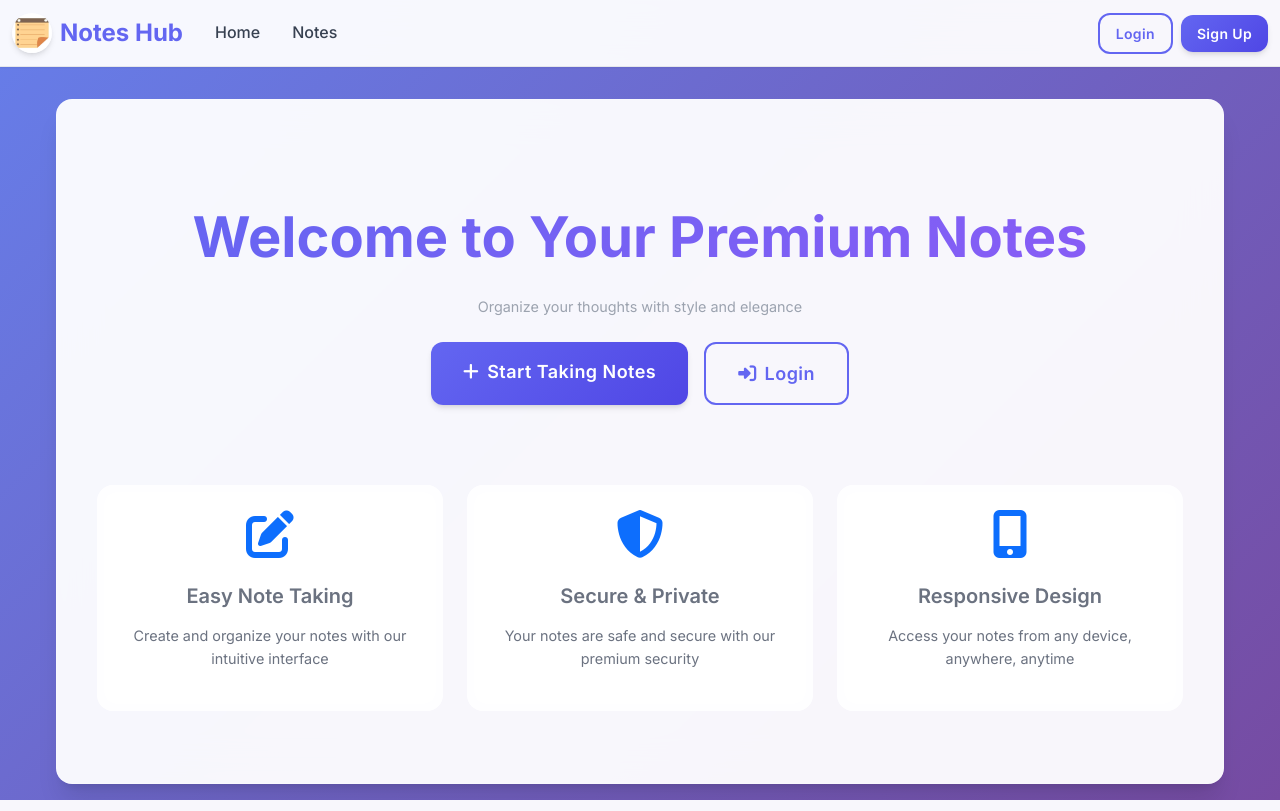
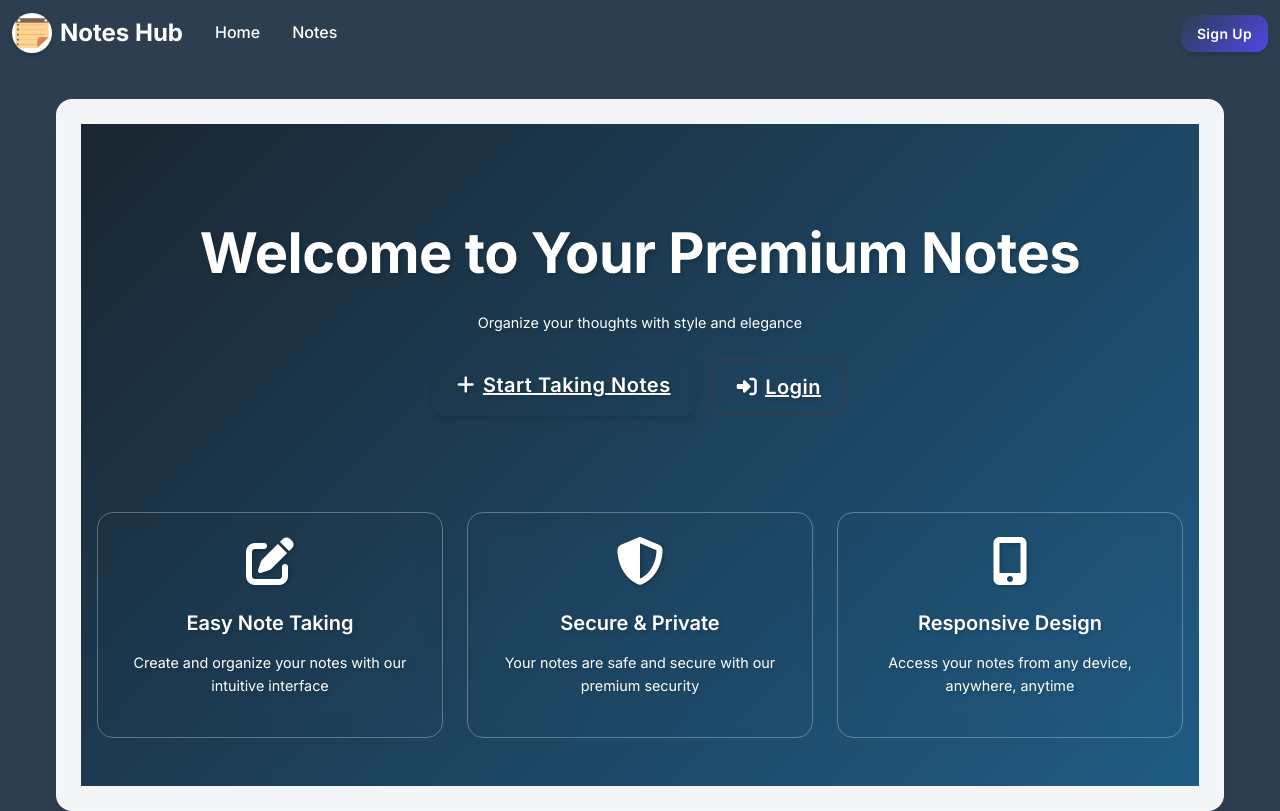
Before and after one commit to Dilip-dhakal/Note-Taker-Django, a Django app: page / in a window 1280 px wide. Run offline with Django 5.2, Linux system fonts and the light colour scheme.

Commit message:
Enhanced frontend

```diff
--- a/note_project/settings.py
+++ b/note_project/settings.py
@@ -112,8 +112,10 @@ USE_TZ = True
 # Static files (CSS, JavaScript, Images)
 # https://docs.djangoproject.com/en/5.2/howto/static-files/
 
-STATIC_URL = 'static/'
-STATICFILES_DIRS = [BASE_DIR/'static']
+STATIC_URL = '/static/'
+STATICFILES_DIRS = [
+    BASE_DIR / "static",
+]
 
 # Default primary key field type
 # https://docs.djangoproject.com/en/5.2/ref/settings/#default-auto-field
--- a/static/css/style.css
+++ b/static/css/style.css
@@ -2,13 +2,14 @@
 
 /* Import Google Fonts */
 @import url('https://fonts.googleapis.com/css2?family=Inter:wght@300;400;500;600;700&display=swap');
+@import url('../note_app/notes.css');
 
 /* CSS Variables for consistent theming */
 :root {
-    --primary-color: #6366f1;
+    --primary-color: #2c3e50;
     --primary-dark: #4f46e5;
-    --secondary-color: #8b5cf6;
-    --accent-color: #06b6d4;
+    --secondary-color: #3498db;
+    --accent-color: #e74c3c;
     --success-color: #10b981;
     --warning-color: #f59e0b;
     --danger-color: #ef4444;
@@ -42,7 +43,7 @@
 
 body {
     font-family: 'Inter', -apple-system, BlinkMacSystemFont, 'Segoe UI', Roboto, sans-serif;
-    background: linear-gradient(135deg, #667eea 0%, #764ba2 100%);
+    background: #2c3e50;
     min-height: 100vh;
     color: var(--gray-800);
     line-height: 1.6;
@@ -57,9 +58,9 @@ body {
 
 /* Enhanced Navbar */
 .navbar {
-    background: rgba(255, 255, 255, 0.95) !important;
+    background: #2c3e50 !important;
     backdrop-filter: blur(20px);
-    border-bottom: 1px solid var(--gray-200);
+    border-bottom: none !important;  /* Remove border */
     box-shadow: var(--shadow-sm);
     transition: var(--transition);
 }
@@ -67,7 +68,7 @@ body {
 .navbar-brand {
     font-weight: 700;
     font-size: 1.5rem;
-    color: var(--primary-color) !important;
+    color: #ffffff !important;
     text-decoration: none;
     display: flex;
     align-items: center;
@@ -87,7 +88,7 @@ body {
 
 .nav-link {
     font-weight: 500;
-    color: var(--gray-700) !important;
+    color: #ffffff !important;
     padding: 0.75rem 1rem !important;
     border-radius: var(--border-radius);
     transition: var(--transition);
@@ -95,16 +96,37 @@ body {
 }
 
 .nav-link:hover {
-    color: var(--primary-color) !important;
-    background: var(--gray-50);
-    transform: translateY(-1px);
+    color: var(--gray-300) !important;
+    background: rgba(255, 255, 255, 0.1);
 }
 
 .nav-link.active {
-    color: var(--primary-color) !important;
+    color: #ffffff !important;
+    background: rgba(255, 255, 255, 0.2);
+    box-shadow: none;
+}
+
+/* Hero Sections */
+.py-5,
+.features-section.mt-5,
+.hero-section {
     background: linear-gradient(135deg, var(--primary-color), var(--secondary-color));
-    color: white !important;
-    box-shadow: var(--shadow-md);
+    position: relative;
+    z-index: 1;
+}
+
+/* Force white text in hero sections */
+.py-5 *,
+.features-section.mt-5 *,
+.hero-section *,
+.display-4.mb-4.gradient-text,
+.py-5 .gradient-text,
+.features-section.mt-5 .gradient-text {
+    color: #ffffff !important;
+    background: none !important;
+    -webkit-background-clip: initial !important;
+    -webkit-text-fill-color: #ffffff !important;
+    text-shadow: 2px 2px 4px rgba(0, 0, 0, 0.2);
 }
 
 /* Premium Cards */
@@ -272,6 +294,15 @@ h3 {
 }
 
 /* Premium Animations */
+@keyframes fadeIn {
+  from { opacity: 0; }
+  to { opacity: 1; }
+}
+
+.fade-in {
+  animation: fadeIn 0.5s ease-in;
+}
+
 @keyframes fadeInUp {
     from {
         opacity: 0;
@@ -324,21 +355,20 @@ h3 {
 
 /* Custom Scrollbar */
 ::-webkit-scrollbar {
-    width: 8px;
+  width: 8px;
 }
 
 ::-webkit-scrollbar-track {
-    background: var(--gray-100);
-    border-radius: 4px;
+  background: var(--background-color);
 }
 
 ::-webkit-scrollbar-thumb {
-    background: linear-gradient(135deg, var(--primary-color), var(--secondary-color));
-    border-radius: 4px;
+  background: var(--secondary-color);
+  border-radius: 4px;
 }
 
 ::-webkit-scrollbar-thumb:hover {
-    background: linear-gradient(135deg, var(--primary-dark), var(--primary-color));
+  background: var(--primary-color);
 }
 
 /* Loading Animation */
@@ -450,14 +480,6 @@ a:hover {
     background: linear-gradient(135deg, #fef2f2, #fee2e2);
     color: #dc2626;
     border-left: 4px solid #dc2626;
-}
-
-/* Premium Form Enhancements */
-.form-control:focus {
-    border-color: var(--primary-color);
-    box-shadow: 0 0 0 3px rgba(99, 102, 241, 0.1);
-    background: white;
-    transform: translateY(-1px);
 }
 
 /* Enhanced Display Typography */
@@ -620,13 +642,46 @@ a:hover {
 
 /* Hero Section Styles */
 .hero-section {
-    padding: 2rem 0;
+    background: linear-gradient(135deg, var(--primary-color), var(--secondary-color));
+    padding: 3rem 0;
 }
 
-.hero-section .btn-lg {
-    padding: 1rem 2rem;
-    font-size: 1.125rem;
-    font-weight: 600;
+.py-5 {
+    background: linear-gradient(135deg, var(--primary-color), var(--secondary-color));
+    position: relative;
+    z-index: 1;
+}
+
+.py-5::before {
+    content: '';
+    position: absolute;
+    top: 0;
+    left: 0;
+    right: 0;
+    bottom: 0;
+    background: rgba(0, 0, 0, 0.4);
+    z-index: -1;
+}
+
+.py-5,
+.py-5 h1,
+.py-5 h2,
+.py-5 h3,
+.py-5 h4,
+.py-5 h5,
+.py-5 p,
+.py-5 div,
+.py-5 span {
+    color: #ffffff !important;
+}
+
+.py-5 a {
+    color: #ffffff !important;
+    text-decoration: underline;
+}
+
+.py-5 a:hover {
+    color: rgba(255, 255, 255, 0.8) !important;
 }
 
 /* Feature Cards */
@@ -815,4 +870,75 @@ a:hover {
 .py-5 {
     padding-top: 3rem !important;
     padding-bottom: 3rem !important;
+    background: linear-gradient(135deg, var(--primary-color), var(--secondary-color));
+    color:white
 }
+
+.display-4.mb-4.gradient-text {
+    color: #ffffff !important;
+    background: none !important;
+    -webkit-background-clip: initial !important;
+    -webkit-text-fill-color: #ffffff !important;
+    text-shadow: 2px 2px 4px rgba(0, 0, 0, 0.2);
+}
+
+.features-section.mt-5 {
+    color: #ffffff !important;
+}
+
+.features-section.mt-5 h1,
+.features-section.mt-5 h2,
+.features-section.mt-5 h3,
+.features-section.mt-5 h4,
+.features-section.mt-5 h5,
+.features-section.mt-5 p,
+.features-section.mt-5 div,
+.features-section.mt-5 span {
+    color: #ffffff !important;
+}
+
+.features-section.mt-5 .gradient-text {
+    background: none !important;
+    -webkit-background-clip: initial !important;
+    -webkit-text-fill-color: #ffffff !important;
+    text-shadow: 2px 2px 4px rgba(0, 0, 0, 0.2);
+}
+
+/* --- Navbar divider --- */
+.nav-divider {
+  height: 1px;
+  border: 0;
+  background: rgba(255,255,255,0.12);
+  margin: 0;
+  box-shadow: 0 1px 0 rgba(0,0,0,0.06) inset;
+}
+
+/* Ensure navbar visual consistency */
+.navbar {
+  background: #2c3e50 !important;
+  border-bottom: none !important;
+  z-index: 1000;
+}
+
+/* Make sure hero/feature sections keep white text */
+.py-5 *, .features-section.mt-5 *, .hero-section * {
+  color: #ffffff !important;
+}
+
+/* navbar and divider */
+.navbar {
+  background: #2c3e50 !important;
+  border-bottom: none !important;
+  z-index: 1000;
+}
+.navbar .navbar-brand,
+.navbar .nav-link {
+  color: #ffffff !important;
+}
+.nav-divider {
+  height: 1px;
+  border: 0;
+  background: rgba(255,255,255,0.12);
+  margin: 0;
+  box-shadow: 0 1px 0 rgba(0,0,0,0.06) inset;
+}
--- a/templates/base.html
+++ b/templates/base.html
@@ -10,13 +10,14 @@
     <!-- Font Awesome Icons -->
     <link href="https://cdnjs.cloudflare.com/ajax/libs/font-awesome/6.4.0/css/all.min.css" rel="stylesheet">
     <!-- Custom Premium CSS -->
-    <link href="{% static 'css/style.css' %}" rel="stylesheet">
+    <link href="{% static 'css/style.css' %}?v=2" rel="stylesheet">
+    <!-- Remove any additional CSS files -->
 </head>
 
 <body>
 
     <!-- Navbar -->
-    <nav class="navbar navbar-expand-lg bg-body-tertiary">
+    <nav class="navbar navbar-expand-lg">
       <div class="container-fluid">
         <a class="navbar-brand" href="{% url 'home' %}">
           <img src="{% static 'images/notes.jpg' %}" alt="Notes Logo" width="40" height="40" class="d-inline-block align-text-top">
@@ -46,6 +47,10 @@
         </div>
       </div>
     </nav>
+
+    <!-- horizontal line after navbar -->
+    <hr class="nav-divider">
+
     {% block content1 %}
     {% endblock content1 %}
     <!-- Main content -->
```
Also changed, not shown: served_style.css (added).
